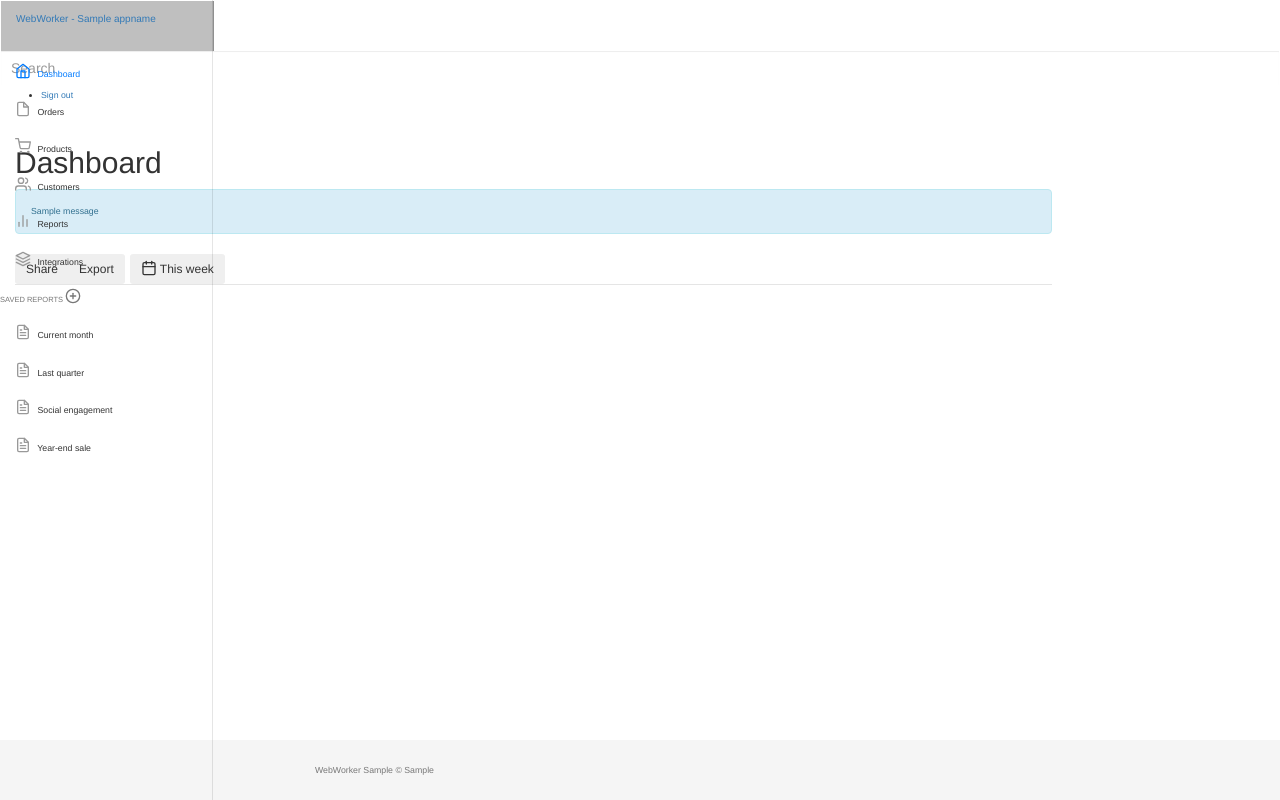
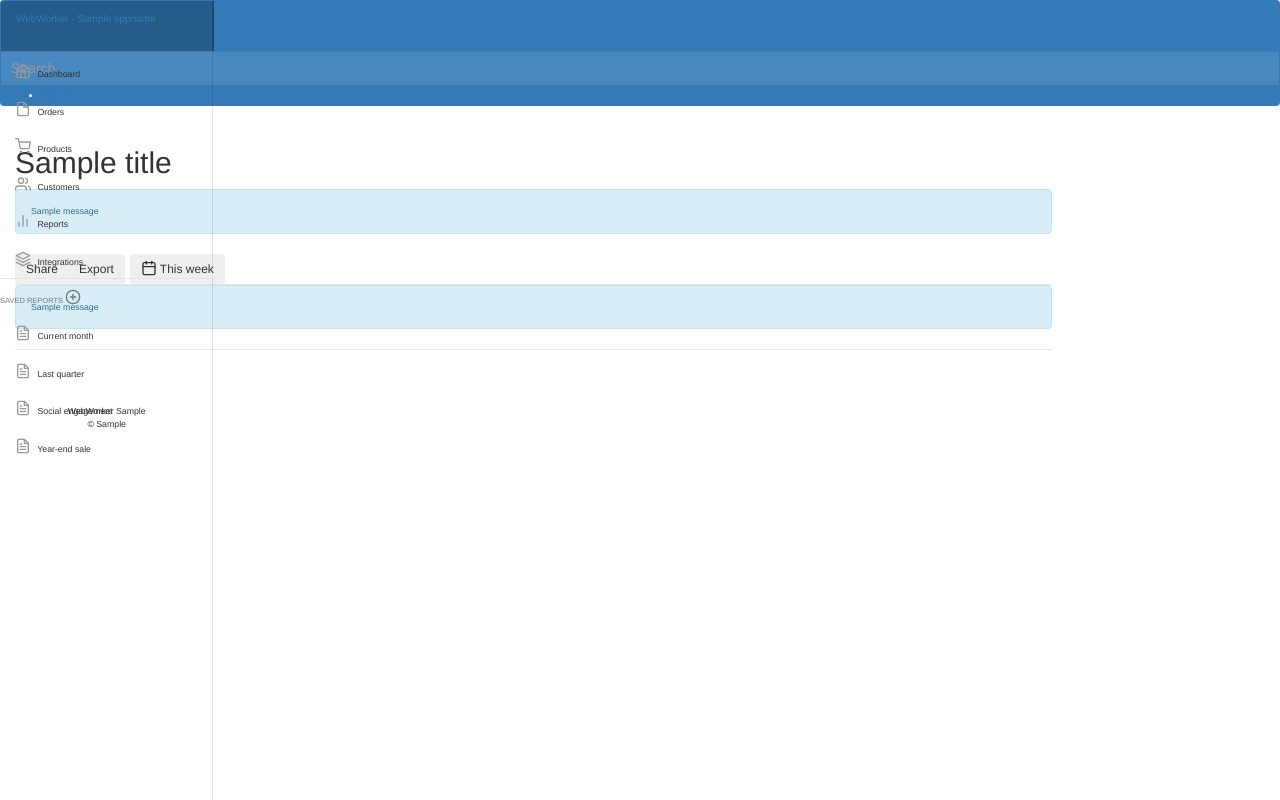
Before and after one commit to ocordes/pywebworker, a Python web app: template pywebworker/templates/index.html in a window 1280 px wide. Run offline with Jinja, Linux system fonts and the light colour scheme; the template is opened without the code that fills it: most values are stand-ins (such as "Sample title", 1, 10 or a date in 2020); one stand-in notice (Sample message) is shown; some libraries are stand-ins or nearby versions.

Commit message:
- work on some CSS bootstrap templates

```diff
--- a/pywebworker/static/sticky-footer.css
+++ b/pywebworker/static/sticky-footer.css
@@ -8,12 +8,13 @@
   margin-bottom: 60px; /* Margin bottom by footer height */
 }
 .footer {
+  text-align: center;
   position: absolute;
   bottom: 0;
   width: 100%;
   height: 60px; /* Set the fixed height of the footer here */
-  line-height: 60px; /* Vertically center the text there */
-  background-color: #f5f5f5;
+  /*line-height: 30px; /* Vertically center the text there */
+  /*background-color: #f5f5f5;*/
 }
 
 
--- a/pywebworker/templates/base.html
+++ b/pywebworker/templates/base.html
@@ -12,7 +12,7 @@
 {% endblock %}
 
 {% block navbar %}
-    <nav class="navbar navbar-dark sticky-top bg-dark flex-md-nowrap p-0">
+    <nav class="navbar navbar-dark sticky-top bg-primary flex-md-nowrap p-0">
       <a class="navbar-brand col-sm-3 col-md-2 mr-0" href="#">
         {% if appname %}
           WebWorker - {{appname}}
@@ -34,74 +34,55 @@
       <div class="row">
         <nav class="col-md-2 d-none d-md-block bg-light sidebar">
           <div class="sidebar-sticky">
-            <ul class="nav flex-column">
+            <ul class="nav flex-column border-bottom">
               <li class="nav-item">
-                <a class="nav-link active" href="#">
+                <!---<a class="nav-link active" href="#">-->
+                <a class="nav-link" href="/index">
                   <span data-feather="home"></span>
                   Dashboard <span class="sr-only">(current)</span>
                 </a>
               </li>
               <li class="nav-item">
-                <a class="nav-link" href="#">
+                <a class="nav-link" href="/orders">
                   <span data-feather="file"></span>
                   Orders
                 </a>
               </li>
               <li class="nav-item">
-                <a class="nav-link" href="#">
+                <a class="nav-link" href="/products">
                   <span data-feather="shopping-cart"></span>
                   Products
                 </a>
               </li>
               <li class="nav-item">
-                <a class="nav-link" href="#">
+                <a class="nav-link" href="/users">
                   <span data-feather="users"></span>
                   Customers
                 </a>
               </li>
               <li class="nav-item">
-                <a class="nav-link" href="#">
+                <a class="nav-link" href="/reports">
                   <span data-feather="bar-chart-2"></span>
                   Reports
                 </a>
               </li>
               <li class="nav-item">
-                <a class="nav-link" href="#">
+                <a class="nav-link" href="/">
                   <span data-feather="layers"></span>
                   Integrations
                 </a>
               </li>
             </ul>
-            <h6 class="sidebar-heading d-flex justify-content-between align-items-center px-3 mt-4 mb-1 text-muted">
-              <span>Saved reports</span>
-              <a class="d-flex align-items-center text-muted" href="#">
-                <span data-feather="plus-circle"></span>
-              </a>
-            </h6>
+
+            {# applications put in here additional menu content #}
+            {% block left_sidebar_extra_content %}{% endblock %}
+
             <ul class="nav flex-column mb-2">
               <li class="nav-item">
-                <a class="nav-link" href="#">
-                  <span data-feather="file-text"></span>
-                  Current month
-                </a>
-              </li>
-              <li class="nav-item">
-                <a class="nav-link" href="#">
-                  <span data-feather="file-text"></span>
-                  Last quarter
-                </a>
-              </li>
-              <li class="nav-item">
-                <a class="nav-link" href="#">
-                  <span data-feather="file-text"></span>
-                  Social engagement
-                </a>
-              </li>
-              <li class="nav-item">
-                <a class="nav-link" href="#">
-                  <span data-feather="file-text"></span>
-                  Year-end sale
-                </a>
+                <div class="footer">
+                  WebWorker {{ww_version}} <br>
+                    © {{ww_copyright}}</p>
+                </div>
               </li>
             </ul>
           </div>
@@ -109,7 +90,9 @@
 
         <main role="main" class="col-md-9 ml-sm-auto col-lg-10 pt-3 px-4">
               <div class="d-flex justify-content-between flex-wrap flex-md-nowrap align-items-center pb-2 mb-3 border-bottom">
-                <h1 class="h2">Dashboard</h1>
+                <h1 class="h2">
+                {% if title %}{{ title }}{% else %}This page{% endif %}
+                </h1>
 
                 {% with messages = get_flashed_messages() %}
                 {% if messages %}
@@ -118,6 +101,8 @@
                     {% endfor %}
                 {% endif %}
                 {% endwith %}
+
+
 
                 <div class="btn-toolbar mb-2 mb-md-0">
                   <div class="btn-group mr-2">
@@ -131,6 +116,21 @@
                 </div>
               </div>
 
+              {% if debug %}
+              <div class="d-flex flex-wrap flex-md-nowrap pb-2 mb-3 border-bottom">
+              Javascript debug:  <p class="offset-md-1" id="debug"></p>
+              </div>
+              {% endif %}
+
+              {% with messages = get_flashed_messages() %}
+              {% if messages %}
+              <div class="d-flex flex-wrap flex-md-nowrap pb-2 mb-3 border-bottom">
+                  {% for message in messages %}
+                  <div class="alert alert-info" role="alert">{{ message }}</div>
+                  {% endfor %}
+              </div>
+              {% endif %}
+              {% endwith %}
 
               {# application content needs to be provided in the app_content block #}
               {% block app_content %}{% endblock %}
@@ -139,14 +139,6 @@
       </div>
     </div>
 
-
-    {# Footer #}
-
-    <footer class="footer">
-      <div class="container">
-        <span class="text-muted"> WebWorker {{ww_version}} © {{ww_copyright}}</span>
-      </div>
-    </footer>
 
 
   </div>
@@ -163,4 +155,16 @@
       feather.replace()
     </script>
 
+    <script>
+      //$(document).ready(function(){
+      //   $("a[href='" + window.location.href + "']").addClass("active");
+      //});
+      $(document).ready(function(){
+         //$("a[href*='" + location.pathname + "']").addClass("active");
+         $("a[href='" + location.pathname + "']").addClass("active");
+         //$("a[href='" + window.location.href + "']").addClass("active");
+         document.getElementById("debug").innerHTML = location.pathname;
+      });
+    </script>
+
 {% endblock %}
--- a/pywebworker/templates/index.html
+++ b/pywebworker/templates/index.html
@@ -1,4 +1,41 @@
 {% extends "base.html" %}
+
+
+{% block left_sidebar_extra_content %}
+
+<h6 class="sidebar-heading d-flex justify-content-between align-items-center px-3 mt-4 mb-1 text-muted">
+  <span>Saved reports</span>
+  <a class="d-flex align-items-center text-muted" href="#">
+    <span data-feather="plus-circle"></span>
+  </a>
+</h6>
+<ul class="nav flex-column mb-2">
+  <li class="nav-item">
+    <a class="nav-link" href="#">
+      <span data-feather="file-text"></span>
+      Current month
+    </a>
+  </li>
+  <li class="nav-item">
+    <a class="nav-link" href="#">
+      <span data-feather="file-text"></span>
+      Last quarter
+    </a>
+  </li>
+  <li class="nav-item">
+    <a class="nav-link" href="#">
+      <span data-feather="file-text"></span>
+      Social engagement
+    </a>
+  </li>
+  <li class="nav-item">
+    <a class="nav-link" href="#">
+      <span data-feather="file-text"></span>
+      Year-end sale
+    </a>
+  </li>
+</ul>
+{% endblock %}
 
 {% block app_content %}
 
```
Also changed, not shown: pywebworker/routes.py (+10 -2 lines).
